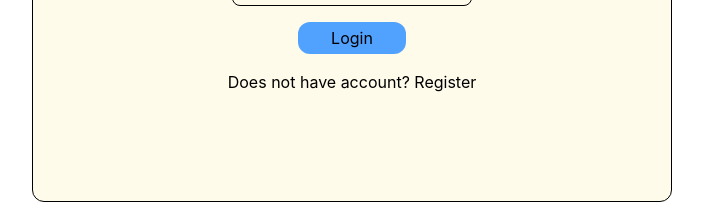
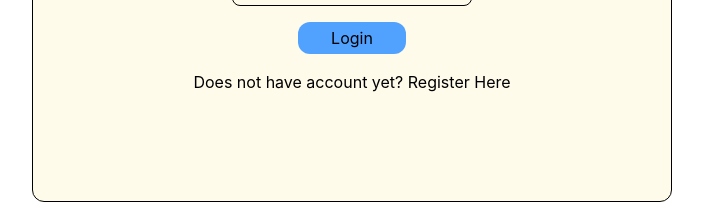
Before and after one commit to AnuragSingh-git/Health-record-management-system, a React app in the folder frontend/: page / in a window 1280 px wide. Shown: the part 1198-1402 px from the top of the page, without its empty margins (288-991 px from the left). Built offline with nearby package versions, Linux system fonts and the light colour scheme; the HTML template or start-up script is replaced by a standard one.

Commit message:
register fixed

```diff
--- a/frontend/src/components/Login.jsx
+++ b/frontend/src/components/Login.jsx
@@ -20,7 +20,7 @@ function Login() {
         <input onChange={(e)=>{setemail(e.target.value)}} className='border h-10 w-60 rounded-lg text-center' type='text' placeholder='email'/>
         <input onChange={(e)=>{setpassword(e.target.value)}} className='border h-10 w-60 rounded-lg text-center' type='password' placeholder='password'/>
         <button className='bg-blue-400 h-8 w-27 rounded-xl' type='submit'>Login</button>
-        <div>Does not have account? Register</div>
+        <div>Does not have account yet? Register Here</div>
     </form></div>
   )
 }
```
